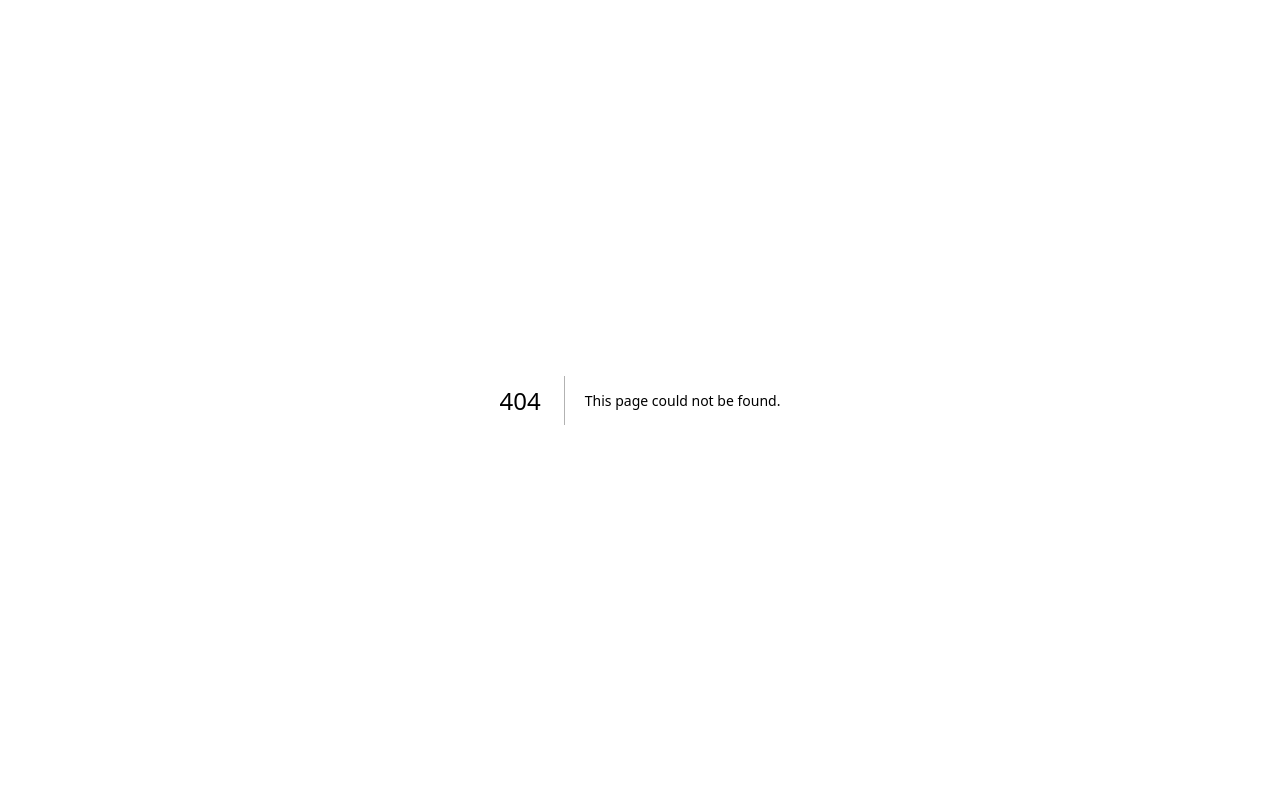
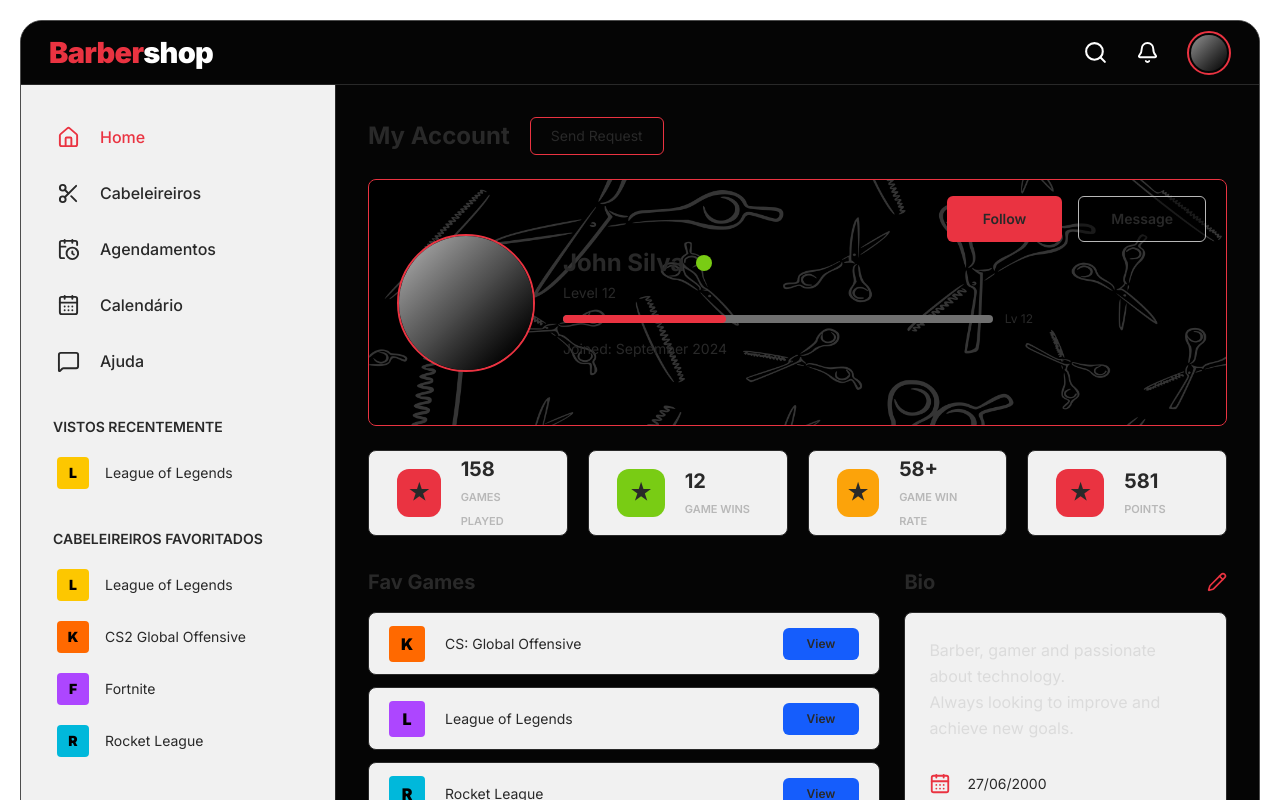
Before and after one commit to Paulo-Mikhael/barbershop, a Next.js app: page /perfil in a window 1280 px wide. Before the commit this address had no page. Shown: the top 800 px of the page. Built offline with nearby package versions, Linux system fonts and the light colour scheme.

Commit message:
Aside component

```diff
--- a/app/_perfil/page.tsx
+++ b/app/perfil/page.tsx
@@ -6,7 +6,7 @@ import ProfileCard from "../src/components/Pages/PerfilPage/ProfileCard";
 import Sidebar from "../src/components/Pages/PerfilPage/Sidebar";
 import Stats from "../src/components/Pages/Stats";
 
-export default function DashboardPage() {
+export default function Perfil() {
   return (
     <main className="min-h-screen bg-background text-foreground p-5">
       <div className="overflow-hidden rounded-[22px] border border-typo-600 bg-typo-800">
--- a/app/src/components/Pages/PerfilPage/Sidebar/GameItem/index.tsx
+++ b/app/src/components/Pages/PerfilPage/Sidebar/GameItem/index.tsx
@@ -8,7 +8,7 @@ export default function GameItem({
   color: string;
 }) {
   return (
-    <button className="flex w-full items-center gap-4 rounded-md px-1 py-2 text-left text-sm text-typo-200 transition hover:bg-typo-700">
+    <button className="cursor-pointer flex w-full items-center gap-4 rounded-md px-1 py-2 text-left text-sm dark:text-typo-200 transition hover:bg-typo-300 dark:hover:bg-typo-700">
       <span
         className={`flex h-8 w-8 items-center justify-center rounded ${color} font-black text-black`}
       >
--- a/app/src/components/Pages/PerfilPage/Sidebar/SidebarItem/index.tsx
+++ b/app/src/components/Pages/PerfilPage/Sidebar/SidebarItem/index.tsx
@@ -1,3 +1,5 @@
+import clsx from "clsx";
+
 export default function SidebarItem({
   icon,
   label,
@@ -9,10 +11,11 @@ export default function SidebarItem({
 }) {
   return (
     <button
-      className={`flex w-full items-center gap-5 rounded-md px-1 py-3 text-left transition ${active
-        ? "text-brand-default"
-        : "text-typo-200 hover:text-brand-default"
-        }`}
+      className={
+        clsx("flex w-full items-center gap-5 rounded-md px-1 py-3 text-left transition", {
+          "text-brand-default cursor-default": active,
+          "hover:text-brand-default cursor-pointer": !active
+        })}
     >
       {icon}
 
--- a/app/src/components/Pages/PerfilPage/Sidebar/SidebarSection/index.tsx
+++ b/app/src/components/Pages/PerfilPage/Sidebar/SidebarSection/index.tsx
@@ -7,7 +7,7 @@ export default function SidebarSection({
 }) {
   return (
     <div className="mt-8">
-      <h3 className="mb-3 text-sm font-semibold text-typo-400">
+      <h3 className="mb-3 text-sm font-semibold dark:text-typo-400 uppercase">
         {title}
       </h3>
 
--- a/app/src/components/Pages/PerfilPage/Sidebar/index.tsx
+++ b/app/src/components/Pages/PerfilPage/Sidebar/index.tsx
@@ -1,11 +1,11 @@
-import { Home, Scissors, CalendarDays, MessageSquare } from "lucide-react";
+import { Home, Scissors, CalendarDays, MessageSquare, CalendarClock } from "lucide-react";
 import GameItem from "./GameItem";
 import SidebarSection from "./SidebarSection";
 import SidebarItem from "./SidebarItem";
 
 export default function Sidebar() {
   return (
-    <aside className="w-[315px] shrink-0 border-r border-typo-700 bg-[#070b0d] px-8 py-7">
+    <aside className="w-78.75 shrink-0 border-r border-typo-700 bg-box dark:bg-[#070b0d] px-8 py-7">
       <nav className="space-y-2">
         <SidebarItem
           icon={<Home size={23} />}
@@ -15,26 +15,34 @@ export default function Sidebar() {
 
         <SidebarItem
           icon={<Scissors size={23} />}
-          label="Barbers"
+          label="Cabeleireiros"
+        />
+
+        <SidebarItem
+          icon={<CalendarClock size={23} />}
+          label="Agendamentos"
         />
 
         <SidebarItem
           icon={<CalendarDays size={23} />}
-          label="Appointments"
-        />
-
-        <SidebarItem
-          icon={<CalendarDays size={23} />}
-          label="Calendar"
+          label="Calendário"
         />
 
         <SidebarItem
           icon={<MessageSquare size={23} />}
-          label="Forum"
+          label="Ajuda"
         />
       </nav>
 
-      <SidebarSection title="MY GAMES">
+      <SidebarSection title="Vistos Recentemente">
+        <GameItem
+          icon="L"
+          label="League of Legends"
+          color="bg-yellow-400"
+        />
+      </SidebarSection>
+
+      <SidebarSection title="Cabeleireiros Favoritados">
         <GameItem
           icon="L"
           label="League of Legends"
@@ -59,26 +67,6 @@ export default function Sidebar() {
           color="bg-cyan-500"
         />
       </SidebarSection>
-
-      <SidebarSection title="MY TOURNAMENTS">
-        <GameItem
-          icon="D"
-          label="Professional FFA Series"
-          color="bg-blue-400"
-        />
-
-        <GameItem
-          icon="K"
-          label="Shooting in Desert"
-          color="bg-orange-500"
-        />
-
-        <GameItem
-          icon="C"
-          label="Who can survive?"
-          color="bg-purple-500"
-        />
-      </SidebarSection>
     </aside>
   );
 }
```
